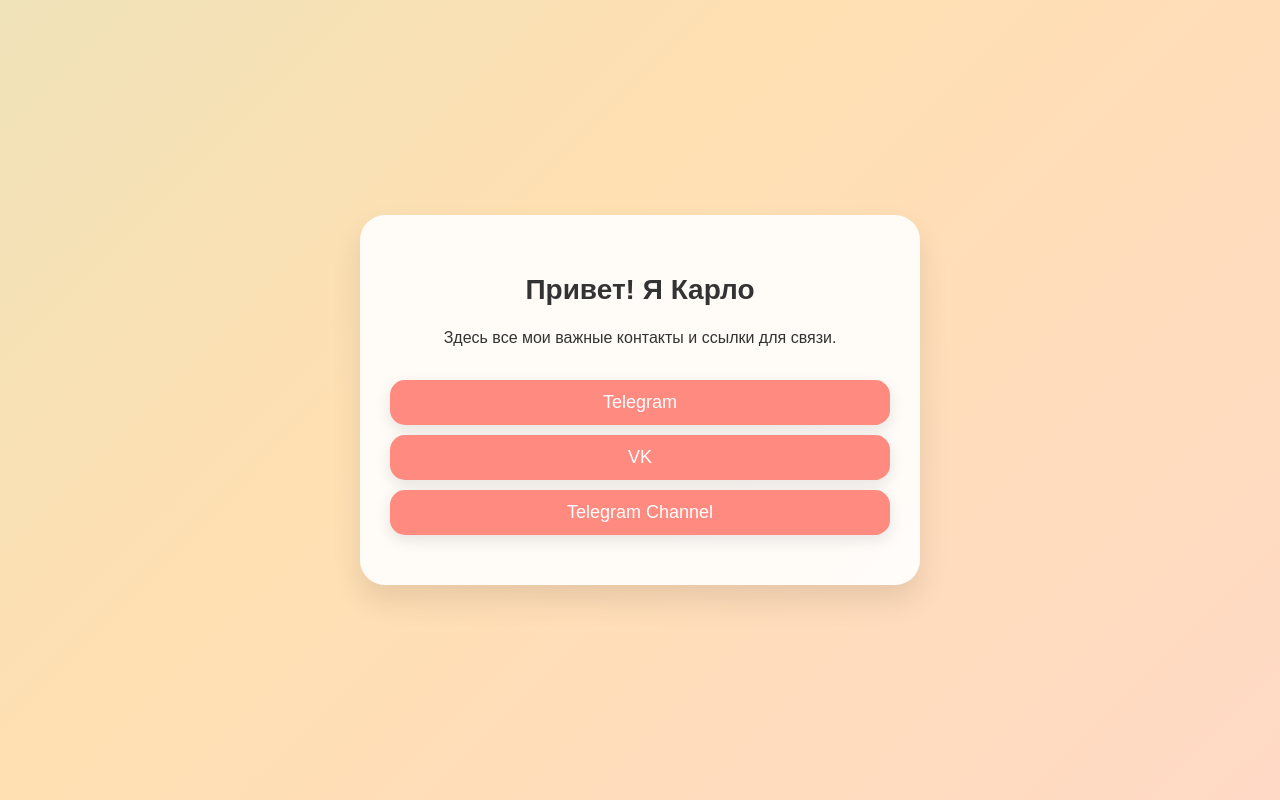
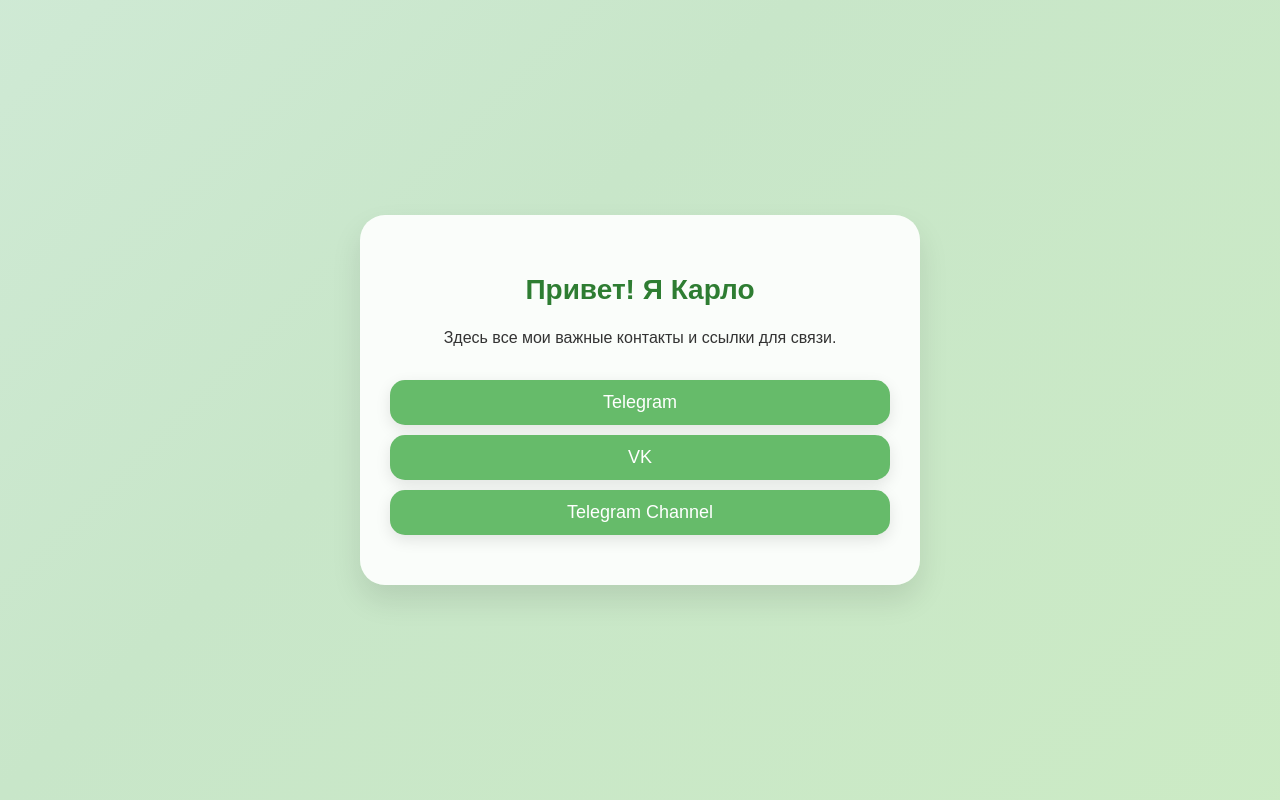
Before and after one commit to gladkovvova133-hue/My-contacts, a plain HTML site: page index.html in a window 1280 px wide. Drawn offline with Linux system fonts and the light colour scheme.

Commit message:
Update background and color styles in index.html

```diff
--- a/index.html
+++ b/index.html
@@ -5,12 +5,12 @@
 <meta name="viewport" content="width=device-width, initial-scale=1.0">
 <title>Мои контакты</title>
 <style>
-  /* === Плавный пастельный фон === */
+  /* === Пастельный зелёный фон с плавной анимацией === */
   body {
     margin: 0;
     padding: 0;
     font-family: 'Rubik', sans-serif;
-    background: linear-gradient(-45deg, #ffd1dc, #ffe0b2, #c8e6c9, #b3e5fc);
+    background: linear-gradient(-45deg, #d0f0c0, #c8e6c9, #e0f2f1, #b2dfdb);
     background-size: 400% 400%;
     animation: gradientBG 15s ease infinite;
     display: flex;
@@ -46,7 +46,7 @@
   h1 {
     margin-bottom: 20px;
     font-size: 28px;
-    color: #333;
+    color: #2e7d32;
   }
 
   p {
@@ -61,7 +61,7 @@
     margin: 10px 0;
     text-decoration: none;
     color: #fff;
-    background: #ff8a80;
+    background: #66bb6a;
     padding: 12px 0;
     border-radius: 15px;
     font-size: 18px;
@@ -71,7 +71,7 @@
   }
 
   .contacts a:hover {
-    background: #ff5252;
+    background: #43a047;
     transform: scale(1.05);
     box-shadow: 0 8px 20px rgba(0,0,0,0.15);
   }
```
